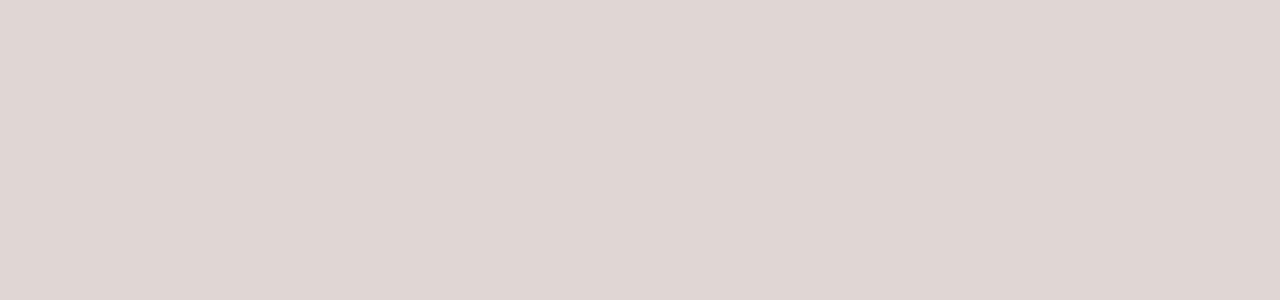
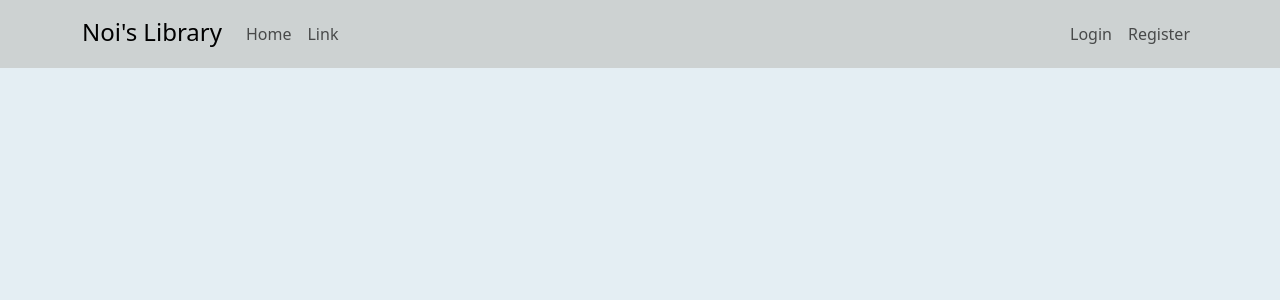
Before and after one commit to Noi-Git/library-management-app, a React (Create React App) app in the folder lb-frontend/: page / in a window 1280 px wide. Before the commit this address had no page. Shown: the top 300 px of the page. Built offline with nearby package versions, Linux system fonts and the light colour scheme; a web font is replaced by a local one.

Commit message:
create navigation bar

```diff
--- a/lb-frontend/package.json
+++ b/lb-frontend/package.json
@@ -7,6 +7,7 @@
     "@testing-library/react": "^13.4.0",
     "@testing-library/user-event": "^13.5.0",
     "axios": "^1.6.8",
+    "bootstrap": "^5.3.3",
     "normalize.css": "^8.0.1",
     "react": "^18.2.0",
     "react-bootstrap": "^2.10.2",
--- a/lb-frontend/src/App.js
+++ b/lb-frontend/src/App.js
@@ -1,9 +1,11 @@
 import { Routes, Route } from 'react-router-dom'
 import Container from 'react-bootstrap/Container'
+import Navigation from './components/nav/Navigation'
 
 function App() {
   return (
     <div className='app-bg'>
+      <Navigation />
       <Container>
         <Routes></Routes>
       </Container>
--- a/lb-frontend/src/App.scss
+++ b/lb-frontend/src/App.scss
@@ -6,11 +6,11 @@ $theme-colors: (
 );
 
 .app-bg {
-  background-color: rgb(224, 214, 212);
+  background-color: rgb(228, 238, 243);
   height: 100vh;
 }
 .nav-bg {
-  background-color: rgb(234, 232, 232);
+  background-color: rgb(205, 210, 210);
 }
 .logo {
   font-size: 1.5rem;
--- /dev/null
+++ b/lb-frontend/src/components/nav/Navigation.js
@@ -0,0 +1,33 @@
+import Container from 'react-bootstrap/Container'
+import Nav from 'react-bootstrap/Nav'
+import Navbar from 'react-bootstrap/Navbar'
+
+const Navigation = () => {
+  return (
+    <Navbar expand='lg' className='nav-bg'>
+      <Container>
+        <Navbar.Brand href='#home'>
+          <h1 className='logo'> Noi's Library</h1>
+        </Navbar.Brand>
+
+        <Navbar.Toggle aria-controls='basic-navbar-nav' />
+
+        <Navbar.Collapse id='basic-navbar-nav'>
+          <Nav className='me-auto'>
+            <Nav.Link href='#home'>Home</Nav.Link>
+            <Nav.Link href='#link'>Link</Nav.Link>
+          </Nav>
+
+          <Navbar.Collapse className='justify-content-end'>
+            <Nav className='justify-content-between'>
+              <Nav.Link href='#login'>Login</Nav.Link>
+              <Nav.Link href='#register'>Register</Nav.Link>
+            </Nav>
+          </Navbar.Collapse>
+        </Navbar.Collapse>
+      </Container>
+    </Navbar>
+  )
+}
+
+export default Navigation
```
Also changed, not shown: 1 other file (tests, documents, lock files or other folders).
